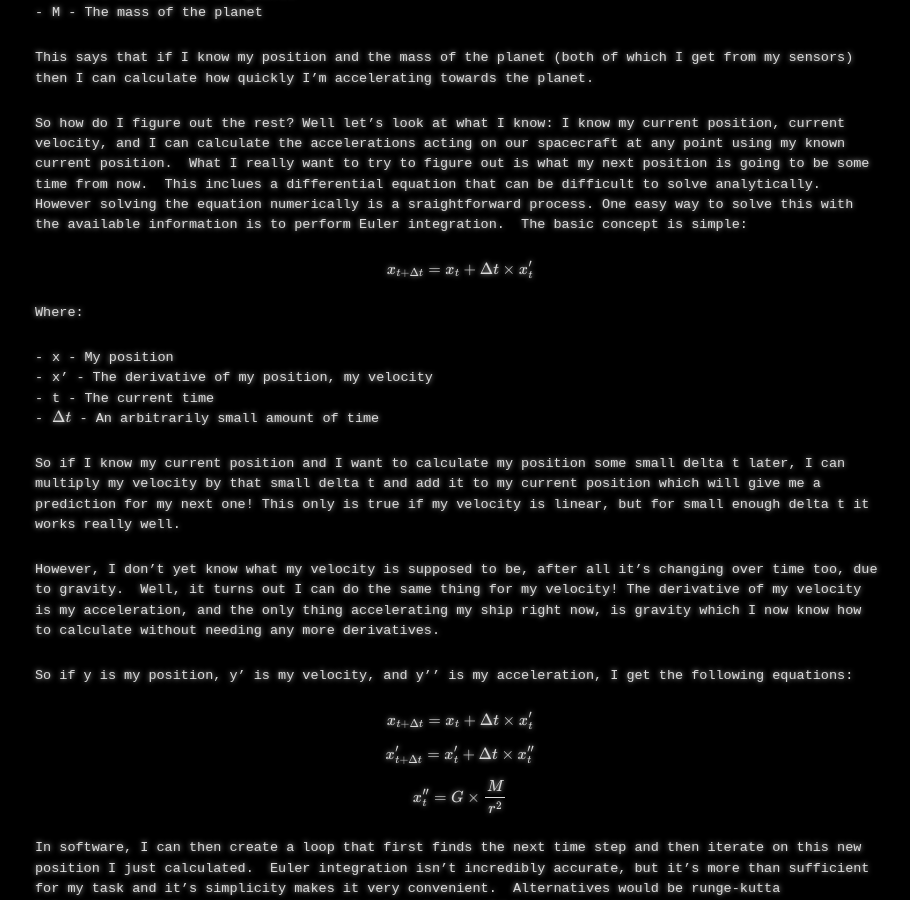
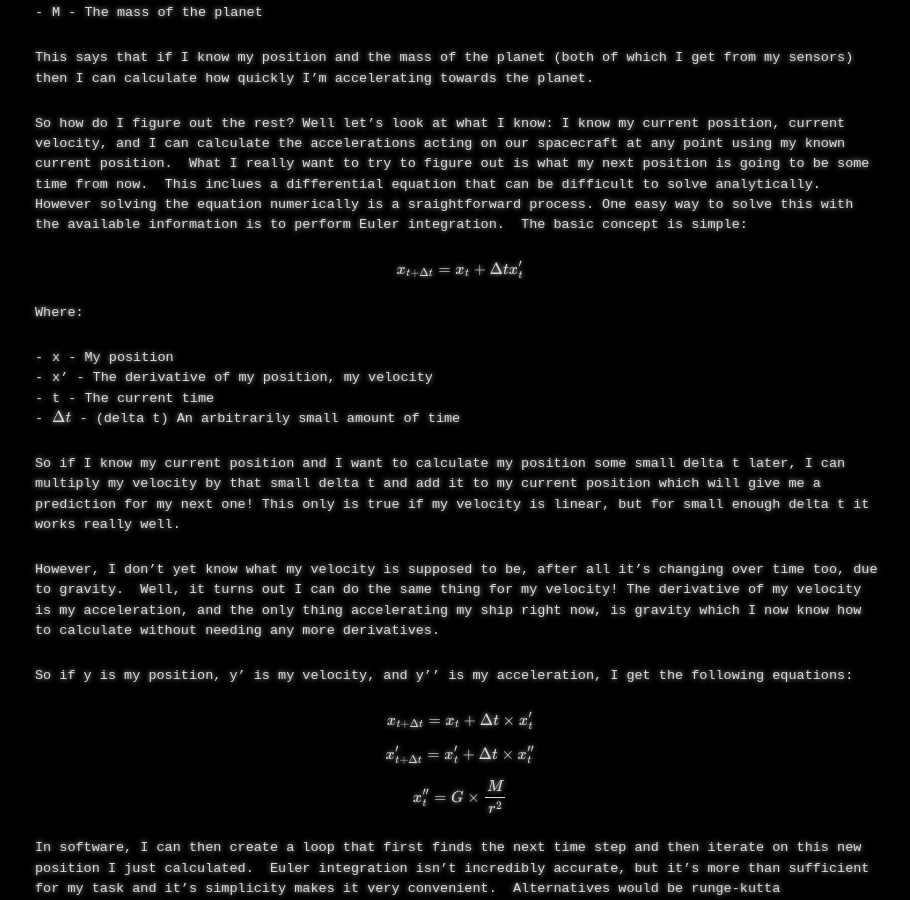
Before and after one commit to heidtn/martiancastaway, a Jekyll site: the page built from _posts/2020-04-07-Navigation_Online.md, in a window 1280 px wide and 900 px high, scrolled down 836 px. Shown: the whole window, without its empty margins (180-1090 px from the left). Built offline with Jekyll 4.4.1, drawn with Linux system fonts in a browser that asks for light colours; formulas are drawn with MathJax 3.

Commit message:
Notation corrections for clarity

```diff
--- a/_posts/2020-04-07-Navigation_Online.md
+++ b/_posts/2020-04-07-Navigation_Online.md
@@ -34,13 +34,13 @@ This says that if I know my position and the mass of the planet (both of which I
 
 So how do I figure out the rest? Well let's look at what I know: I know my current position, current velocity, and I can calculate the accelerations acting on our spacecraft at any point using my known current position.  What I really want to try to figure out is what my next position is going to be some time from now.  This inclues a differential equation that can be difficult to solve analytically.  However solving the equation numerically is a sraightforward process. One easy way to solve this with the available information is to perform Euler integration.  The basic concept is simple:
 
-$$x_{t+\Delta t} = x_{t} + \Delta t \times x'_{t}$$
+$$x_{t+\Delta t} = x_{t} + \Delta t x'_{t}$$
 
 Where:
 * x - My position
 * x' - The derivative of my position, my velocity
 * t - The current time
-* $$\Delta t$$ - An arbitrarily small amount of time
+* $$\Delta t$$ - (delta t) An arbitrarily small amount of time
 
 So if I know my current position and I want to calculate my position some small delta t later, I can multiply my velocity by that small delta t and add it to my current position which will give me a prediction for my next one! This only is true if my velocity is linear, but for small enough delta t it works really well.
 
```
